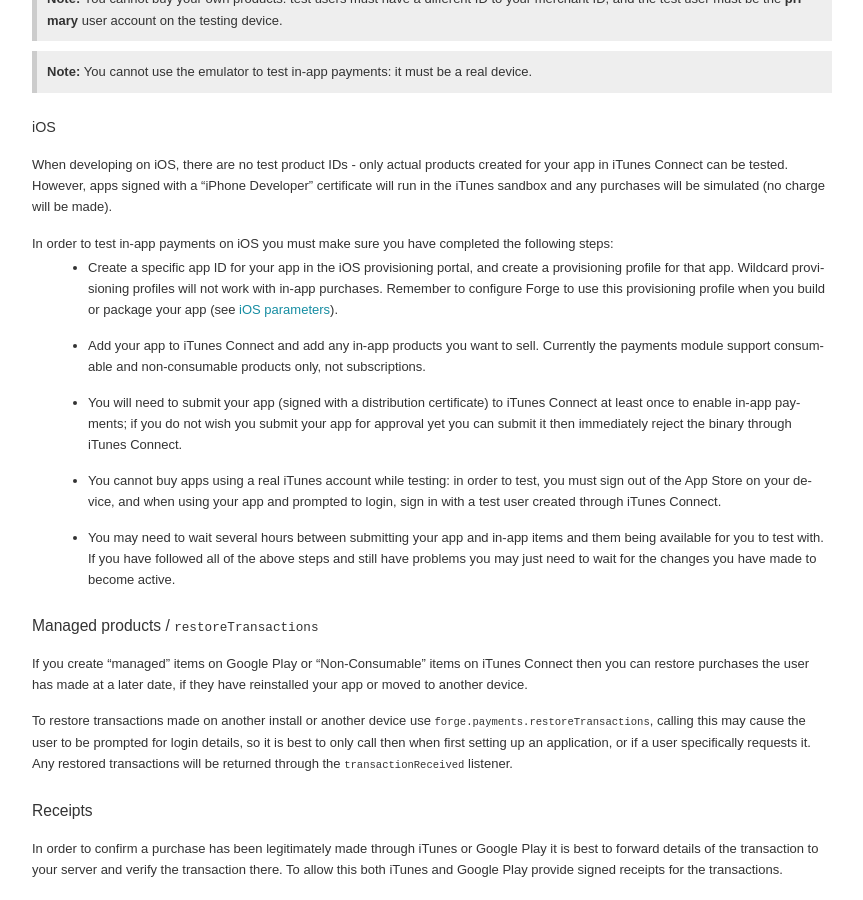
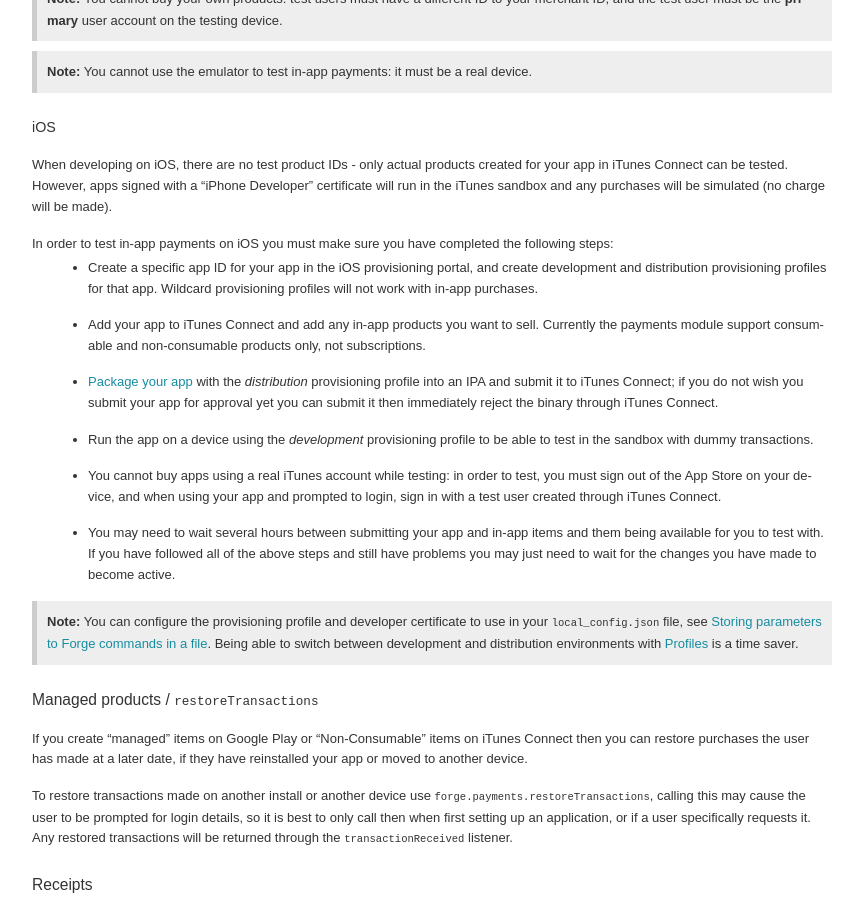
Before and after one commit to trigger-corp/Forge-Documentation, a Sphinx documentation site: the page built from source/modules/payments.rst, in a window 1280 px wide and 900 px high, scrolled down 2922 px. Shown: the whole window, without its empty margins (288-1151 px from the left). Built offline with Sphinx 7.4.7, drawn with Linux system fonts in a browser that asks for light colours; some web fonts are replaced; some of the changed text lies outside the part shown.

Commit message:
payments tweaks

```diff
--- a/source/modules/payments.rst
+++ b/source/modules/payments.rst
@@ -118,11 +118,14 @@ iOS
 When developing on iOS, there are no test product IDs - only actual products created for your app in iTunes Connect can be tested. However, apps signed with a "iPhone Developer" certificate will run in the iTunes sandbox and any purchases will be simulated (no charge will be made).
 
 In order to test in-app payments on iOS you must make sure you have completed the following steps:
- * Create a specific app ID for your app in the iOS provisioning portal, and create a provisioning profile for that app. Wildcard provisioning profiles will not work with in-app purchases. Remember to configure Forge to use this provisioning profile when you build or package your app (see :ref:`iOS parameters <local_conf-ios>`).
+ * Create a specific app ID for your app in the iOS provisioning portal, and create development and distribution provisioning profiles for that app. Wildcard provisioning profiles will not work with in-app purchases.
  * Add your app to iTunes Connect and add any in-app products you want to sell. Currently the payments module support consumable and non-consumable products only, not subscriptions.
- * You will need to submit your app (signed with a distribution certificate) to iTunes Connect at least once to enable in-app payments; if you do not wish you submit your app for approval yet you can submit it then immediately reject the binary through iTunes Connect.
+ * :ref:`Package your app <releasing-ios-ipa>` with the *distribution* provisioning profile into an IPA and submit it to iTunes Connect; if you do not wish you submit your app for approval yet you can submit it then immediately reject the binary through iTunes Connect.
+ * Run the app on a device using the *development* provisioning profile to be able to test in the sandbox with dummy transactions.
  * You cannot buy apps using a real iTunes account while testing: in order to test, you must sign out of the App Store on your device, and when using your app and prompted to login, sign in with a test user created through iTunes Connect.
  * You may need to wait several hours between submitting your app and in-app items and them being available for you to test with. If you have followed all of the above steps and still have problems you may just need to wait for the changes you have made to become active.
+
+.. note:: You can configure the provisioning profile and developer certificate to use in your ``local_config.json`` file, see :ref:`parameters-in-a-file`. Being able to switch between development and distribution environments with :ref:`Profiles <local_conf-profiles>` is a time saver.
 
 Managed products / ``restoreTransactions``
 ~~~~~~~~~~~~~~~~~~~~~~~~~~~~~~~~~~~~~~~~~~~~~~~~~~~~~~~~~~
--- a/source/releasing.rst
+++ b/source/releasing.rst
@@ -74,6 +74,8 @@ When working with Forge, you will want to use a development wildcard provisionin
 
 The result of these instructions assume you have your two provisioning profiles stored in the current directory, called ``Development.mobileprovision`` and ``Release.mobileprovision`` respectively.
 
+.. _releasing-ios-ipa:
+
 Creating an IPA
 ^^^^^^^^^^^^^^^^^^^^^^^^^^^^^^^^^^^^^^^^^^^^^^^^^^^^^^^^^^^^^^^^^^^^^^^^^^^^^^^^
 After you have created your provisioning profile, use ``forge package ios`` to produce an IPA file.
@@ -82,7 +84,7 @@ Depending on your local settings, you may also need to know the exact name of yo
 
 Assuming you have a provisioning profile called ``Development.mobileprovision`` in the current directory, you would use a command like::
 
-    forge package ios --provisioning-profile Development.mobileprovision
+    forge package ios --ios.profile.provisioning-profile Development.mobileprovision
 
 In the ``release`` directory, there will now be an ``ios`` sub-directory, containing your IPA.
 
--- a/source/tools/local-config.rst
+++ b/source/tools/local-config.rst
@@ -31,7 +31,7 @@ There is a *general* section, for parameters which are not linked to any particu
         },
         "release": {
           "provisioning_profile": "/home/trigger/release.mobileprovision",
-          "developer_certificate": "iPhone Developer: James Brady (5W89HYT9F3)"
+          "developer_certificate": "iPhone Distribution"
         }
       }
     },
```
Also changed, not shown: other parts of source/modules/payments.rst (+1 -1 lines).
